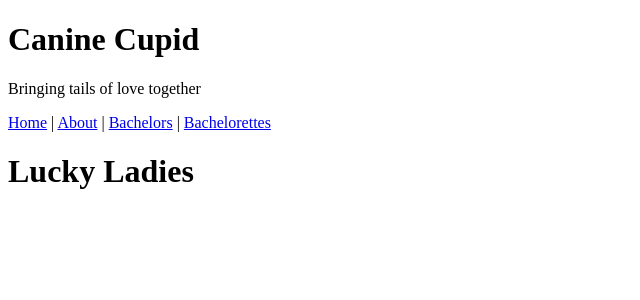
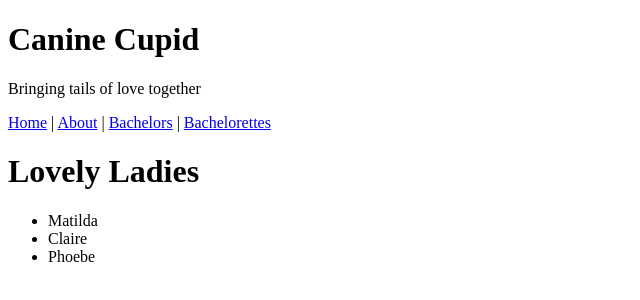
Before and after one commit to armullen/Project1, a Vue app: page /bachelorettes in a window 1280 px wide. Shown: the top 300 px of the page, without its empty margins (0-640 px from the left). Built offline with nearby package versions, Linux system fonts and the light colour scheme.

Commit message:
reworking iterations

```diff
--- a/src/views/girls/Bachelorettes.vue
+++ b/src/views/girls/Bachelorettes.vue
@@ -1,5 +1,38 @@
 <!-- all the female dogs will be pulled from the main database by the gender field and put there.  There will be a slector box to add these to your own list of selected dogs stored by email -->
 
 <template>
-    <h1>Lucky Ladies</h1>
+    <h1>Lovely Ladies</h1>
+    <ul>
+        <li v-for='dog in dogs' :key="dog.id">
+            {{ dog.name }}
+        </li>
+    </ul>
 </template>
+
+
+<script lang="ts">
+import { ref } from 'vue'
+
+
+interface Dog {
+name: string;
+age: number;
+breed: string;
+gender: string;
+id: number;
+}
+
+export default{
+        name: 'DogList',
+        setup() {
+            const dogs = ref<Dog[]>([
+                {name: "Matilda", age: 3, breed: "Great Dane", gender: "Female", id: 4},
+                {name: "Claire", age: 7, breed: "Bichon Frise", gender: "Female", id: 5},
+                {name: "Phoebe", age: 1, breed: "Rottweiler", gender: "Female", id: 6},
+            ])
+            return {
+                dogs
+            }
+        },
+    }
+</script>
```
